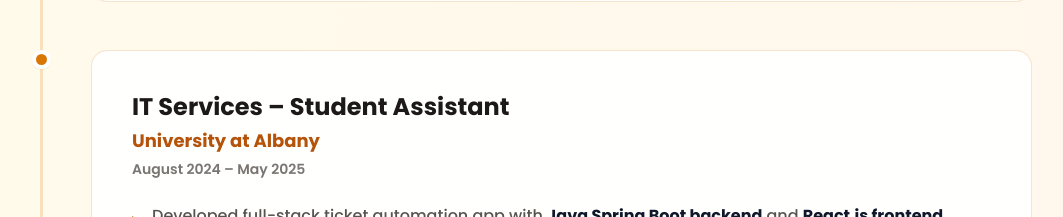
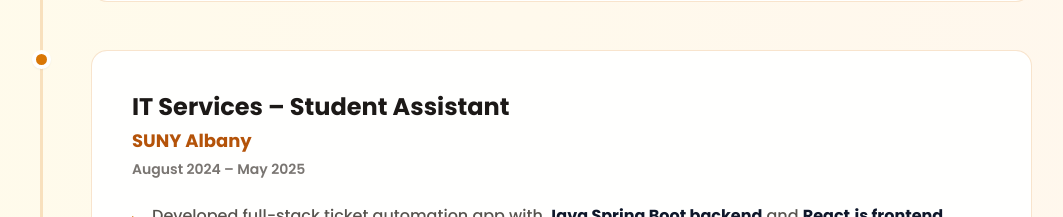
Before and after one commit to prem2279/my-portfolio, a Next.js app: page / in a window 1280 px wide. Shown: the part 3280-3497 px from the top of the page, without its empty margins (120-1183 px from the left). Built offline with nearby package versions, Linux system fonts and the light colour scheme; no server answers.

Commit message:
Update company and school names in portfolio data

```diff
--- a/src/data/portfolio-data.tsx
+++ b/src/data/portfolio-data.tsx
@@ -45,7 +45,7 @@
   },
   {
     role: "IT Services – Student Assistant",
-    company: "University at Albany",
+    company: "SUNY Albany",
     period: "August 2024 – May 2025",
     achievements: [
       <>Developed full-stack ticket automation app with <strong className="text-accent">Java Spring Boot backend</strong> and <strong className="text-accent">React.js frontend</strong>, reducing manual IT tasks by 30% weekly</>,
@@ -90,7 +90,7 @@
 export const educationData = [
   {
     degree: "Masters in Computer Science",
-    school: "University at Albany, SUNY",
+    school: "SUNY Albany, NewYork",
     period: "August 2023 - May 2025",
     details: [
       "Major: Computer Science",
@@ -158,11 +158,13 @@
     tag: 'Machine Learning',
     title: 'Image Segmentation with ML',
     tech: 'Python • TensorFlow • U-Net',
+    challenges: 'Manual identification and segmentation of humans in images was time-consuming and error-prone, limiting real-time application.',
     solutions: [
       'Developed software to detect and segment humans in images',
       'Optimized model training to reduce loss by 20%',
       'Implemented data augmentation techniques to enhance model generalization'
     ],
+    impact: 'Achieved 85% segmentation accuracy and improved model efficiency for real-time image processing applications.',
     github: null,
     live: null
   }
```
